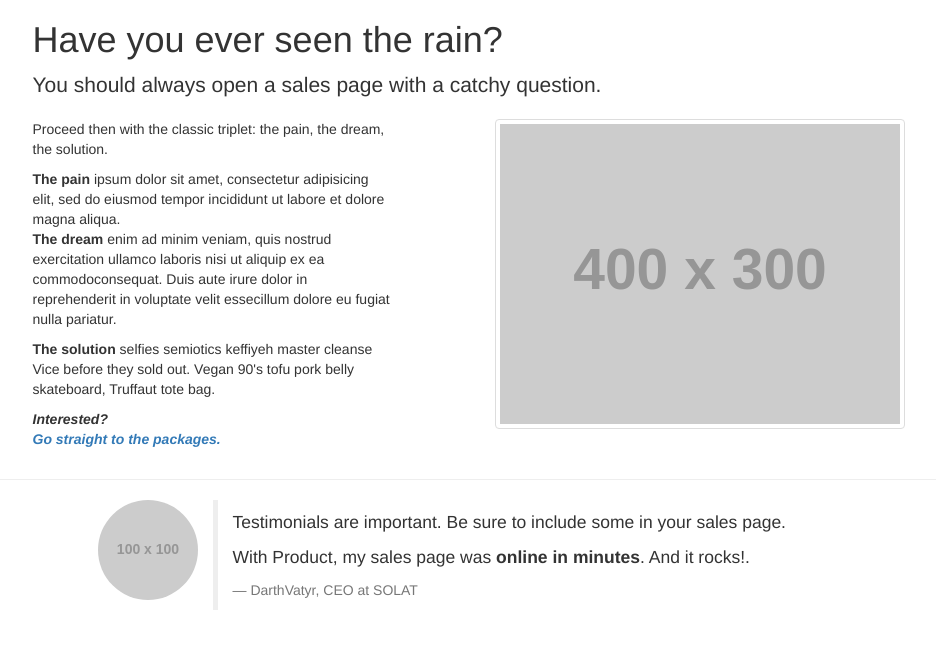
After one commit to DarthVatyr/solat, a Flask app: page /services in a window 1280 px wide. The commit adds this page. Shown: the top 649 px of the page, without its empty margins (135-1071 px from the left). Run offline with Flask 3, Linux system fonts and the light colour scheme; grey boxes labelled with a size stand in for pictures from a placeholder-image service; some libraries are stand-ins or nearby versions.

Commit message:
added services page

```diff
--- a/app.py
+++ b/app.py
@@ -3,8 +3,12 @@ from flask import Flask, render_template
 app = Flask(__name__)
 
 @app.route("/")
-def hello_world():
+def home():
     return render_template("home.html")
+
+@app.route("/services")
+def welcome():
+    return render_template("services.html")
 
 if __name__ == "__main__":
   app.run(host="0.0.0.0", debug=True)
--- a/templates/home.html
+++ b/templates/home.html
@@ -10,7 +10,7 @@
   <body>
     <ul>
       <li><a class="active" href="#home">Home</a></li>
-      <li><a href="#news">News</a></li>
+      <li><a href="#services">Services</a></li>
       <li><a href="#contact">Contact</a></li>
       <li><a href="#about">About</a></li>
     </ul>
--- /dev/null
+++ b/templates/services.html
@@ -0,0 +1,68 @@
+<!DOCTYPE html>
+<head>
+  <meta charset="utf-8" />
+  <title>Bootstrap Sales Page.</title>
+  <meta name="author" content="" />
+  <meta name="description" content="" />
+  <meta name="viewport" content="width=device-width, initial-scale=1.0" />
+  <link href="http://netdna.bootstrapcdn.com/bootstrap/3.0.0/css/bootstrap.min.css" rel="stylesheet"/>
+</head>
+<body>
+
+  <header class="container">
+    <div class="row">
+      <div class="col-md-10 col-md-offset-1">
+        <h1>Have you ever seen the rain?</h1>
+        <p class="lead">You should always open a sales page with a catchy question.</p>
+      </div>
+    </div>
+  </header>
+
+  <div class="container">
+    <div class="row">
+
+    <div class="col-xs-12 col-md-4 col-md-offset-1">
+      <p>
+        Proceed then with the classic triplet: the pain, the dream, the solution.
+      </p>
+      <p>
+        <strong>The pain</strong> ipsum dolor sit amet, consectetur adipisicing elit, sed do eiusmod tempor incididunt ut labore et dolore magna aliqua.<br /><strong>The dream</strong> enim ad minim veniam, quis nostrud exercitation ullamco laboris nisi ut aliquip ex ea commodoconsequat. Duis aute irure dolor in reprehenderit in voluptate velit essecillum dolore eu fugiat nulla pariatur.
+      </p>
+      <p>
+        <strong>The solution</strong> selfies semiotics keffiyeh master cleanse Vice before they sold out. Vegan 90's tofu pork belly skateboard, Truffaut tote bag.
+      </p>
+      <p>
+        <em><strong>Interested?<br />
+        <a href="#packages">Go straight to the packages.</a></strong></em>
+      </p>
+    </div>
+
+      <div class="col-xs-12 col-md-6">
+        <figure class="text-center">
+          <img src="http://placehold.it/400x300" alt="The Amazing Product" class="img-thumbnail" />
+        </figure>
+      </div>
+
+  </div>
+
+  <hr />
+
+  <div class="row">
+  <figure class="col-md-2 col-md-offset-1">
+      <img src="http://placehold.it/100x100" alt="Jonathan F. Doe" class="img-responsive img-circle pull-right" />
+  </figure>
+  <blockquote class="col-md-7">
+      <p>
+          Testimonials are important. Be sure to include some in your sales page.
+      </p>
+      <p>
+          With Product, my sales page was <strong>online in minutes</strong>. And it rocks!.
+      </p>
+      <small>DarthVatyr, CEO at SOLAT</small>
+  </blockquote>
+  </div>
+
+</div>
+
+</body>
+</html>
```
